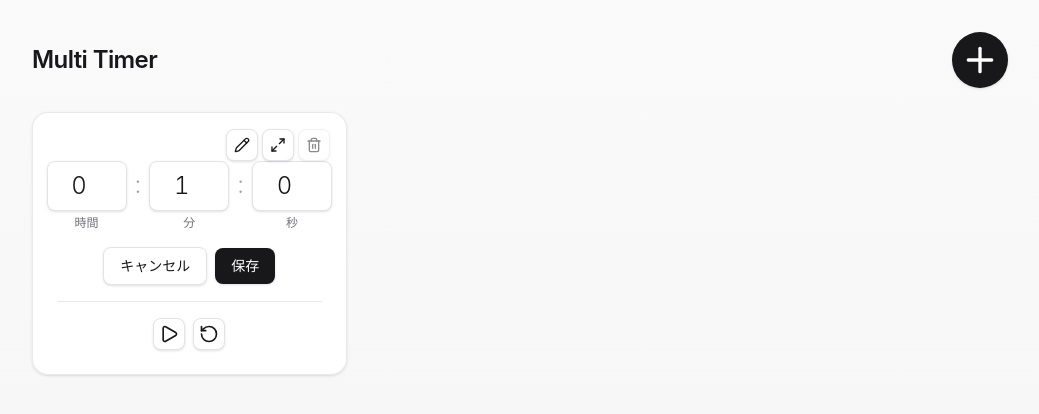
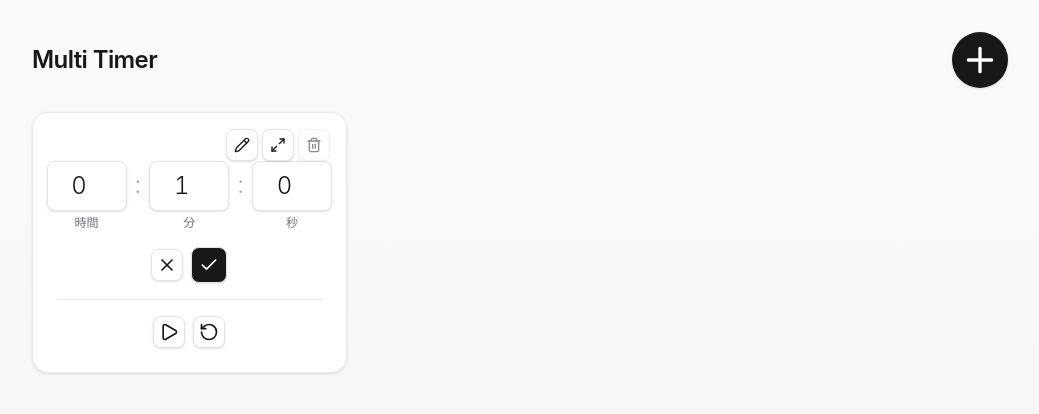
Before and after one commit to gnkm/multi-timer, a React (Vite) app: page / in a window 1280 px wide. Both pictures are taken after a click on the button 361 px from the left and 145 px from the top of the page. Shown: the top 414 px of the page, without its empty margins (120-1159 px from the left). Built offline with nearby package versions, Linux system fonts and the light colour scheme.

Commit message:
feat: 編集結果保存キャンセルボタンをアイコンに変更

```diff
--- a/src/components/timer/timer-edit-form.tsx
+++ b/src/components/timer/timer-edit-form.tsx
@@ -1,10 +1,7 @@
 import { zodResolver } from "@hookform/resolvers/zod";
+import { Check, X } from "lucide-react";
 import { type UseFormRegister, useForm } from "react-hook-form";
-import {
-  buttonClassName,
-  inputClassName,
-  secondaryButtonClassName,
-} from "@/app/ui";
+import { buttonClassName, inputClassName } from "@/app/ui";
 import { cn } from "@/lib/cn";
 import { splitSeconds, toTotalSeconds } from "@/lib/timer";
 import {
@@ -13,6 +10,7 @@ import {
 } from "@/lib/timer-edit-form-schema";
 import { useTimerStore } from "@/stores/timer-store";
 import type { Timer } from "@/types/timer";
+import { TimerIconButton } from "./timer-icon-button";
 
 type TimerEditFormProps = {
   onCancel: () => void;
@@ -148,16 +146,16 @@ export function TimerEditForm({
         </p>
       ) : null}
       <div className="flex items-center justify-center gap-2">
-        <button
-          type="button"
-          className={secondaryButtonClassName}
-          onClick={onCancel}
+        <TimerIconButton label="キャンセル" onClick={onCancel}>
+          <X aria-hidden="true" className="size-5" />
+        </TimerIconButton>
+        <TimerIconButton
+          className={cn(buttonClassName, "size-9 shrink-0 p-0")}
+          label="保存"
+          type="submit"
         >
-          キャンセル
-        </button>
-        <button type="submit" className={buttonClassName}>
-          保存
-        </button>
+          <Check aria-hidden="true" className="size-5" />
+        </TimerIconButton>
       </div>
     </form>
   );
--- a/src/components/timer/timer-icon-button.tsx
+++ b/src/components/timer/timer-icon-button.tsx
@@ -4,21 +4,24 @@ import { cn } from "@/lib/cn";
 
 type TimerIconButtonProps = {
   children: ReactNode;
+  className?: string;
   label: string;
-} & Pick<ComponentProps<"button">, "disabled" | "onClick">;
+} & Pick<ComponentProps<"button">, "disabled" | "onClick" | "type">;
 
 const iconButtonClassName = cn(secondaryButtonClassName, "size-8 shrink-0 p-0");
 
 export function TimerIconButton({
   children,
+  className,
   disabled,
   label,
   onClick,
+  type = "button",
 }: TimerIconButtonProps) {
   return (
     <button
-      type="button"
-      className={iconButtonClassName}
+      type={type}
+      className={cn(iconButtonClassName, className)}
       aria-label={label}
       disabled={disabled}
       onClick={onClick}
```
